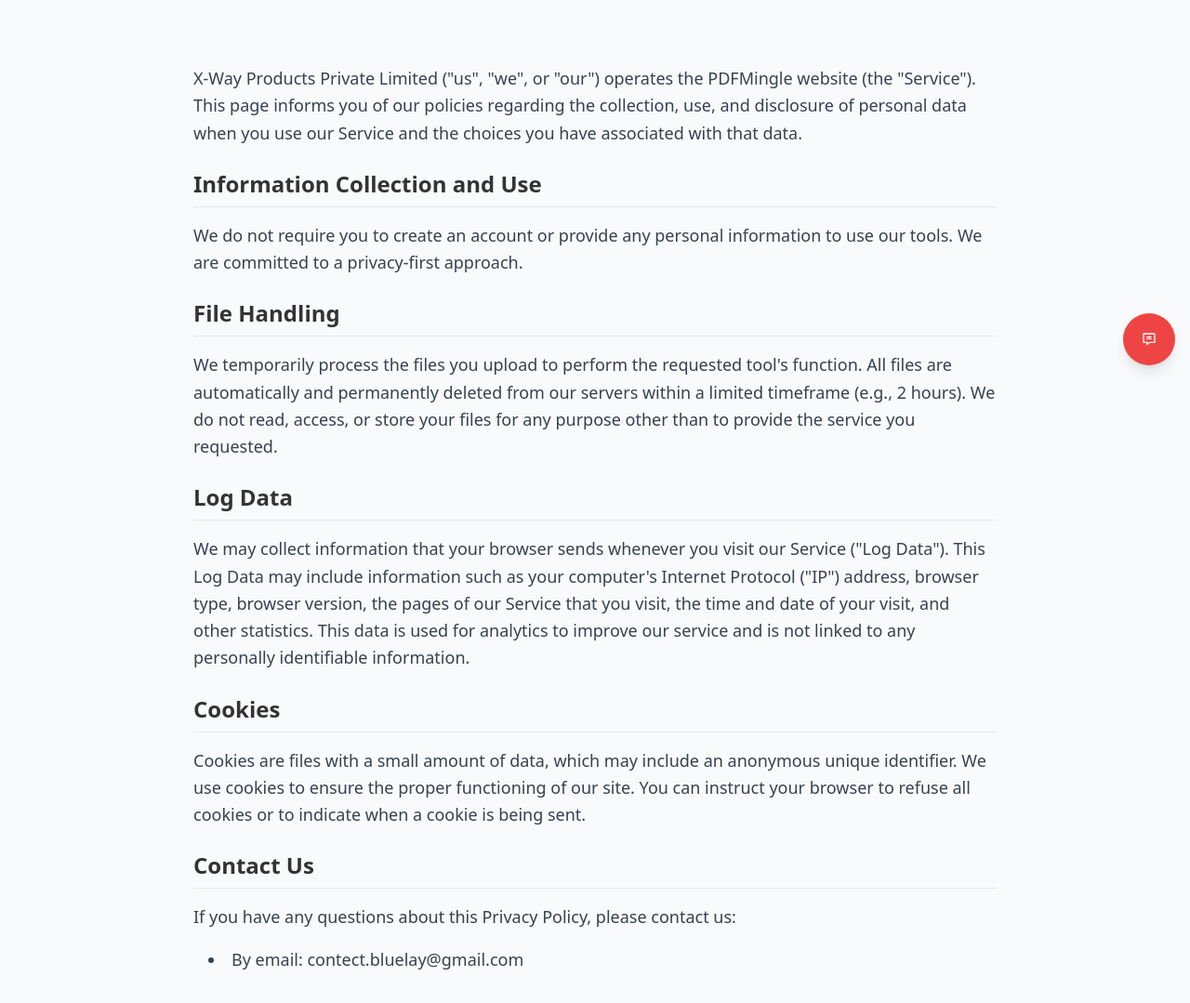
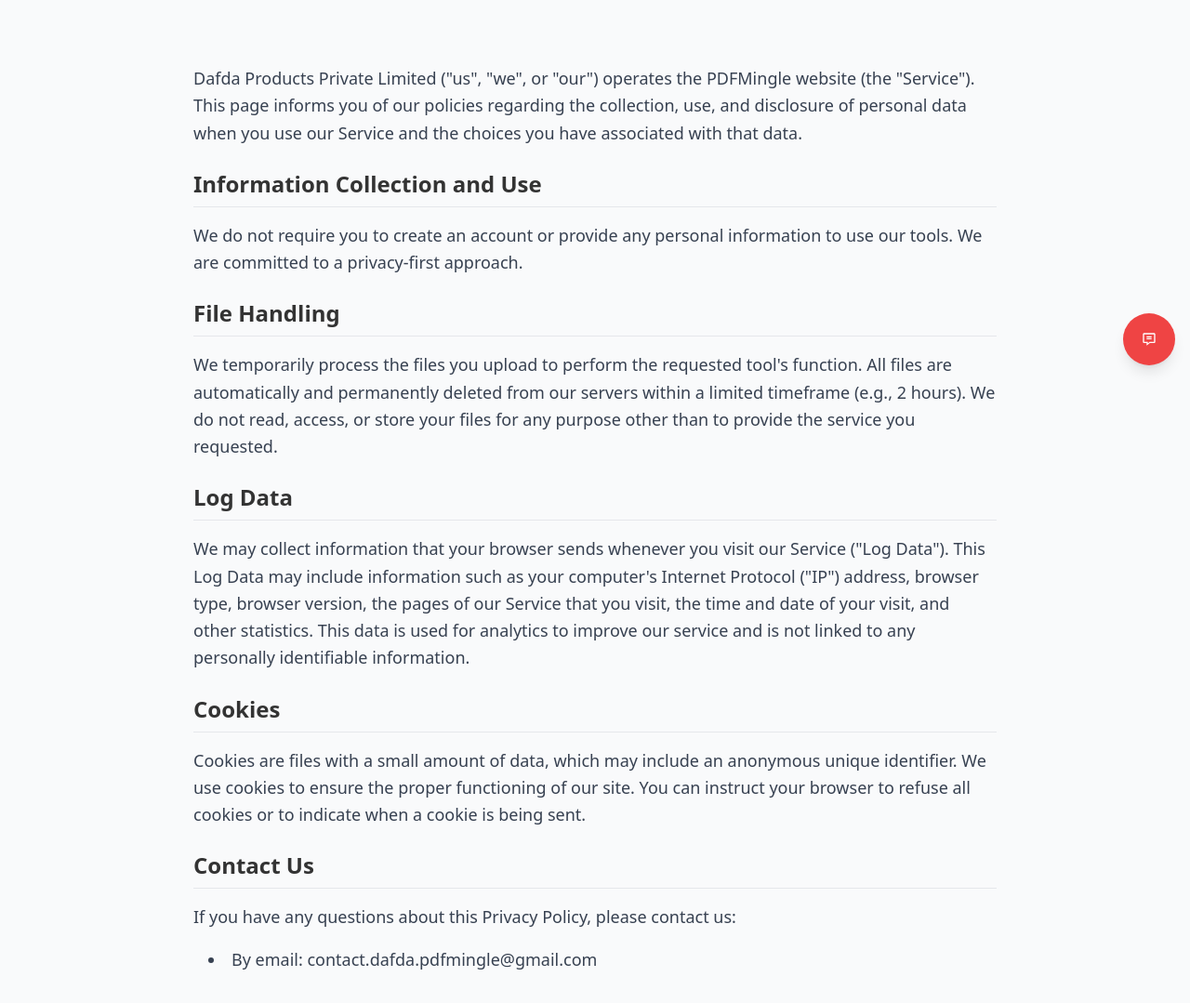
Before and after one commit to widhia-solanki/Pdfmingle, a Next.js app: page /privacy in a window 1280 px wide. Shown: the part 391-1470 px from the top of the page at 93% size. Built offline with nearby package versions, Linux system fonts and the light colour scheme.

Commit message:
Update privacy.tsx

```diff
--- a/src/pages/privacy.tsx
+++ b/src/pages/privacy.tsx
@@ -23,7 +23,7 @@ const PrivacyPage = () => {
         <section className="py-16 md:py-24">
           <div className="container mx-auto px-4 max-w-4xl">
             <div className="space-y-6 text-gray-700 text-lg leading-relaxed">
-              <p>X-Way Products Private Limited ("us", "we", or "our") operates the PDFMingle website (the "Service"). This page informs you of our policies regarding the collection, use, and disclosure of personal data when you use our Service and the choices you have associated with that data.</p>
+              <p>Dafda Products Private Limited ("us", "we", or "our") operates the PDFMingle website (the "Service"). This page informs you of our policies regarding the collection, use, and disclosure of personal data when you use our Service and the choices you have associated with that data.</p>
 
               <div className="space-y-4">
                 <h2 className="text-2xl font-bold text-ilovepdf-text border-b pb-2">Information Collection and Use</h2>
@@ -50,7 +50,7 @@ const PrivacyPage = () => {
                 <p>If you have any questions about this Privacy Policy, please contact us:</p>
                 <ul className="list-disc list-inside pl-4">
                   {/* --- THIS LINE IS UPDATED --- */}
-                  <li>By email: contect.bluelay@gmail.com</li>
+                  <li>By email: contact.dafda.pdfmingle@gmail.com</li>
                 </ul>
               </div>
             </div>
```
